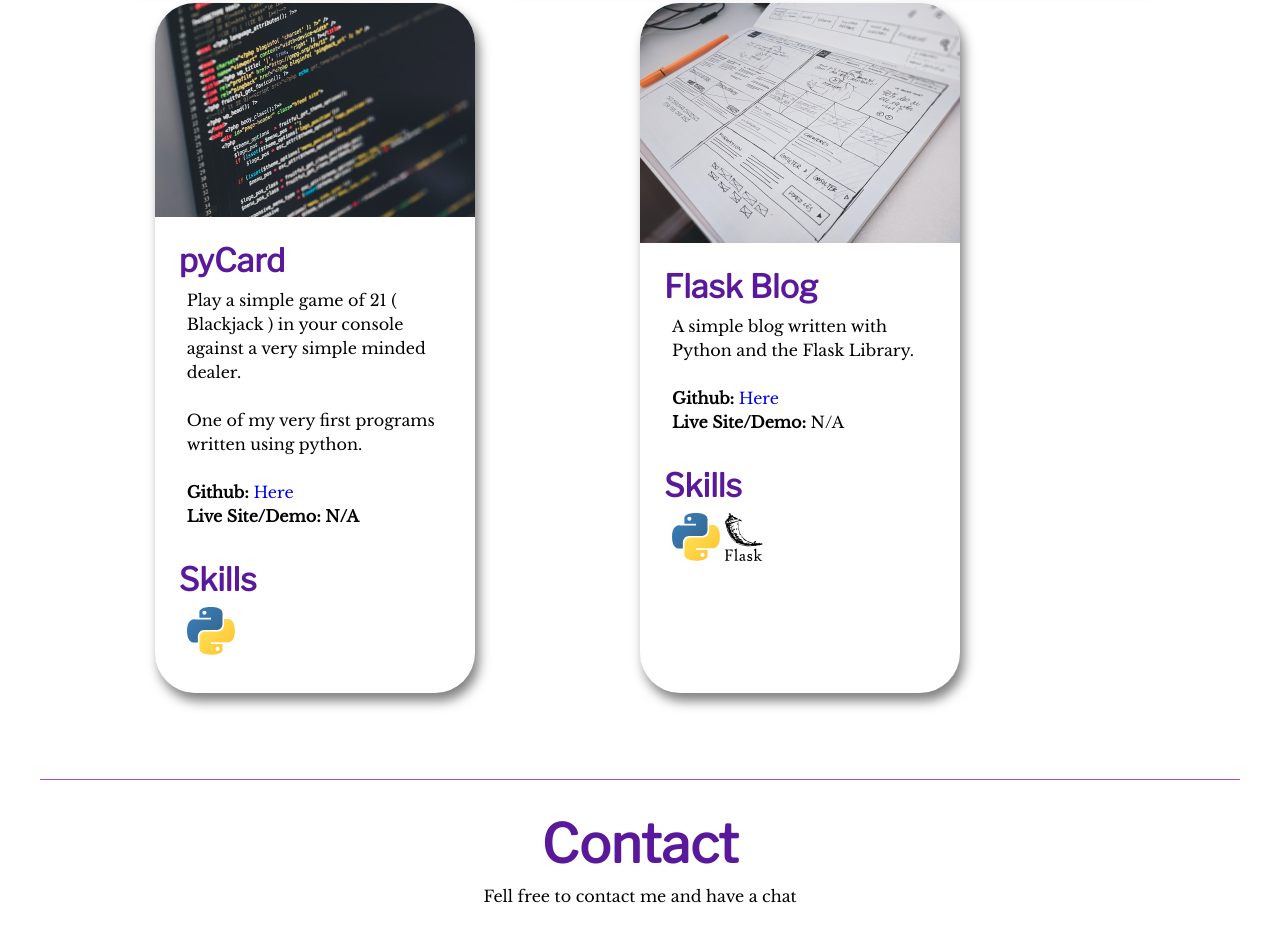
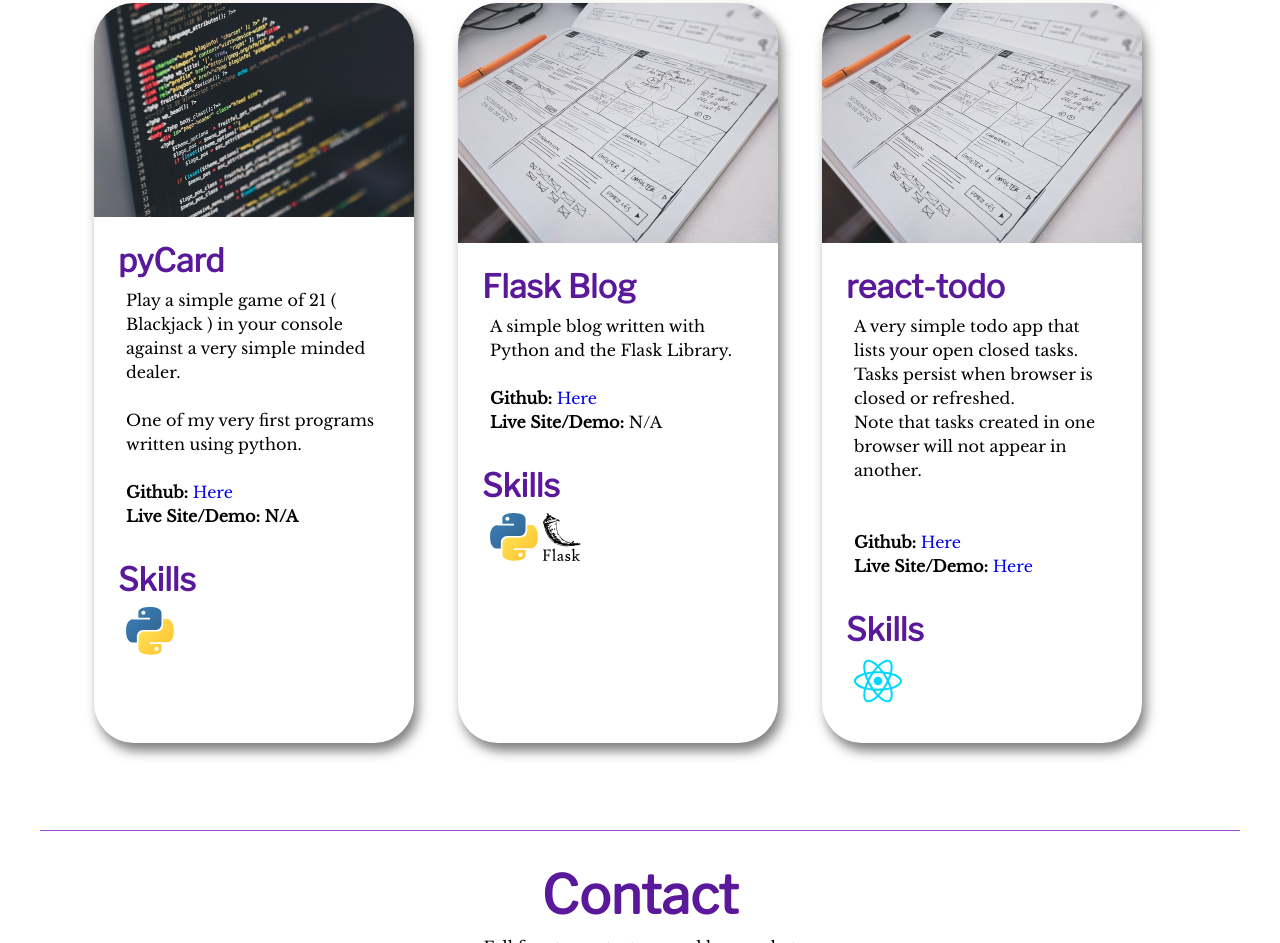
Before and after one commit to alittlebroken/alittlebroken.github.io, a plain HTML site: page index.html in a window 1280 px wide. Shown: the part 1804-2747 px from the top of the page. Drawn offline with nearby package versions, Linux system fonts and the light colour scheme.

Commit message:
Added react-todo to project list

```diff
--- a/index.html
+++ b/index.html
@@ -263,6 +263,27 @@
               </div>
             </div> <!-- Project Card: Flask Blog -->
 
+            <div class="project">
+              <img src="./static/images/project.jpg" alt="Project Name" class="project-img">
+              <div class="project-info">
+                <h6>react-todo</h6>
+                <p>
+                  A very simple todo app that lists your open closed tasks. <br>
+                  Tasks persist when browser is closed or refreshed.<br>
+                  Note that tasks created in one browser will not appear in another.<br>
+                  <br><br>
+                  <label>Github: </label> <a href="https://github.com/alittlebroken/react-todo" target="_blank">Here</a>
+                  <br>
+                  <label>Live Site/Demo: </label> <a href="https://damp-lift.surge.sh" target="_blank">Here</a>
+                  <br><br>
+                </p>
+                <h6>Skills</h6>
+                <p>
+                  <img src="./static/images/react.svg" alt="React" class="project-skill-icon">
+                </p>
+              </div>
+            </div> <!-- Project Card: react-todo -->
+
           <article>
         </section>
 
```
